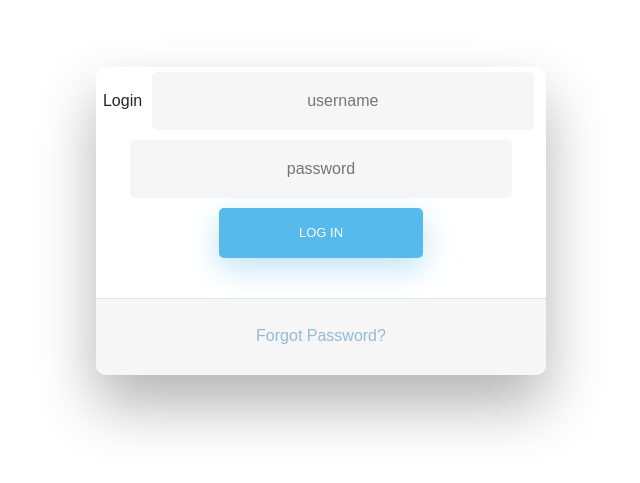
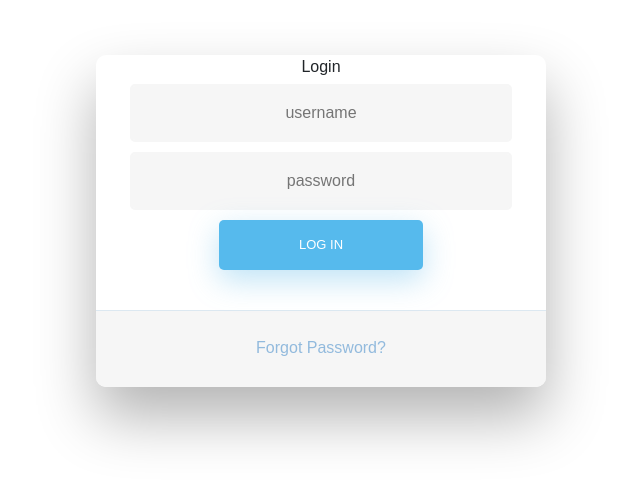
Before and after one commit to jarvis-acv/Login-Form, a plain HTML site: page index.html in a window 1280 px wide. Shown: the part 179-662 px from the top of the page, without its empty margins (319-959 px from the left). Drawn offline with nearby package versions, Linux system fonts and the light colour scheme.

Commit message:
Update index.html

```diff
--- a/index.html
+++ b/index.html
@@ -23,7 +23,7 @@
 
     <!-- Login Form -->
     <form id="submit-form" action=""target="hidden_iframe" onsubmit="submitted=true" class="myform">
-	Login
+	Login <br>
       <input type="text" id="login" class="fadeIn second" name="username"placeholder="username">
       <input type="text" id="password" class="fadeIn third" name="password" placeholder="password">
       <input type="submit" class="fadeIn fourth" value="Log In">
```
